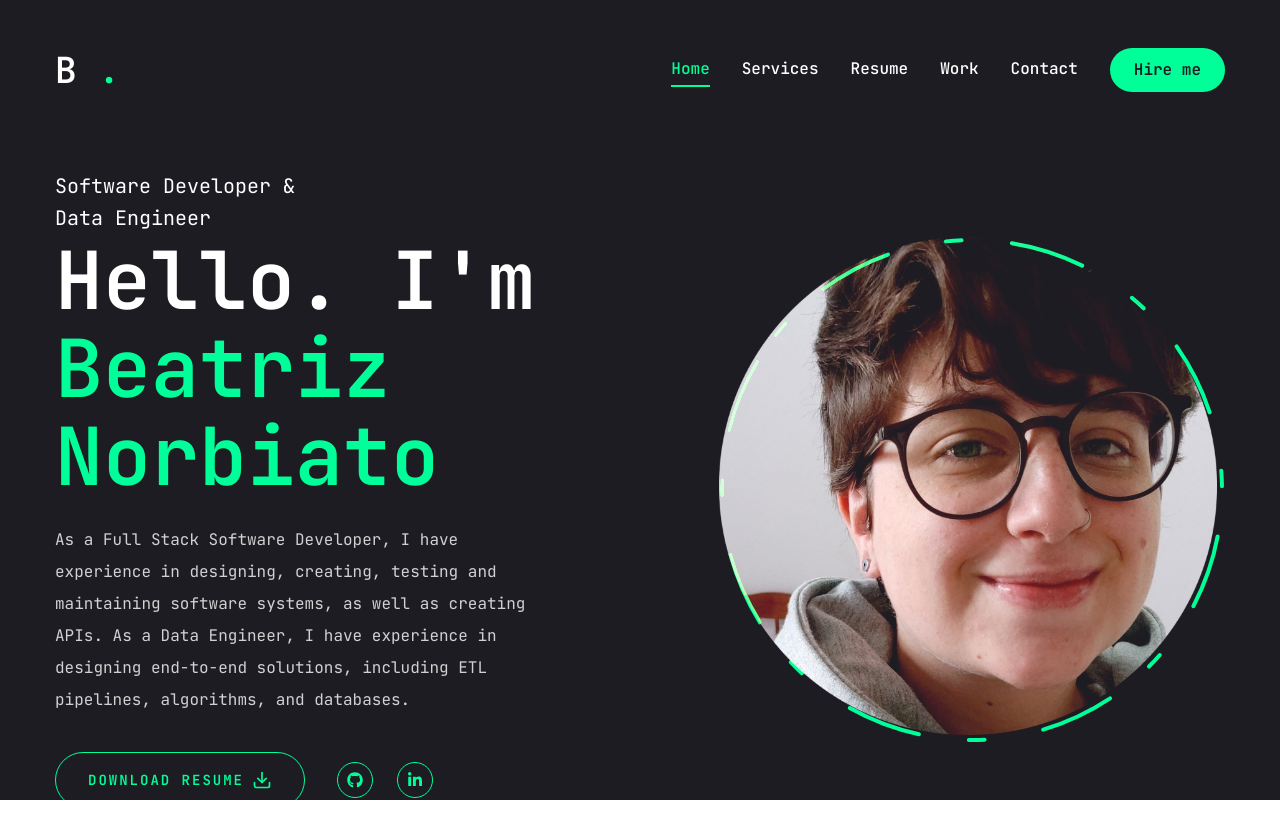
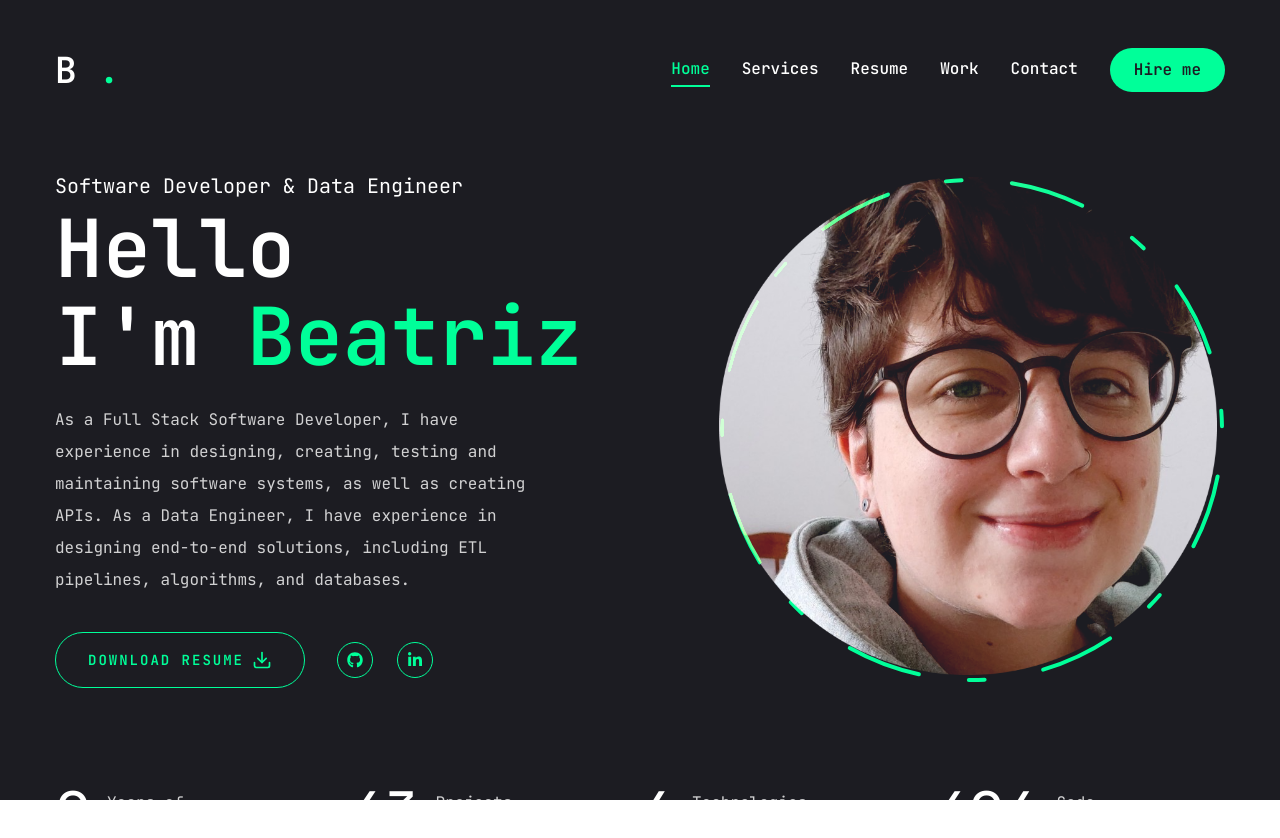
Before and after one commit to jbtestoni/portfolio, a Next.js app: page / in a window 1280 px wide. Shown: the top 838 px of the page. Built offline with nearby package versions, Linux system fonts and the light colour scheme.

Commit message:
Add stats to homepage

```diff
--- a/app/page.jsx
+++ b/app/page.jsx
@@ -3,6 +3,7 @@ import { FiDownload } from "react-icons/fi";
 
 import Social from "../components/Social";
 import Photo from "../components/Photo";
+import Stats from "../components/Stats";
 
 const Home = () => {
     return (
@@ -11,14 +12,11 @@ const Home = () => {
                 <div className="flex flex-col xl:flex-row items-center justify-between xl:pt-8 xl:pb-24">
                     <div className="text-center xl:text-left order-2 xl:order-none">
                         <span className="text-xl">
-                            Software Developer & <br />
-                            Data Engineer
+                            Software Developer & Data Engineer
                         </span>
                         <h1 className="h1 mb-6">
-                            Hello. I'm <br />{" "}
-                            <span className="text-accent">
-                                Beatriz Norbiato
-                            </span>
+                            Hello <br />
+                            I'm <span className="text-accent">Beatriz</span>
                         </h1>
                         <p className="max-w-[500px] mb-9 text-white/80">
                             As a Full Stack Software Developer, I have
@@ -52,6 +50,8 @@ const Home = () => {
                     </div>
                 </div>
             </div>
+
+            <Stats />
         </section>
     );
 };
--- /dev/null
+++ b/components/Stats.jsx
@@ -0,0 +1,59 @@
+"use client";
+
+import CountUp from "react-countup";
+
+const stats = [
+    {
+        num: 9,
+        text: "Years of experience",
+    },
+    {
+        num: 43,
+        text: "Projects completed",
+    },
+    {
+        num: 6,
+        text: "Technologies mastered",
+    },
+    {
+        num: 500,
+        text: "Code commits",
+    },
+];
+
+const Stats = ({ containerStyles, iconStyles }) => {
+    return (
+        <section>
+            <div className="container mx-auto">
+                <div className="flex flex-wrap gao-6 max-w-[80vw] mx-auto xl:max-w-none">
+                    {stats.map((item, index) => {
+                        return (
+                            <div
+                                className="flex-1 flex gap-4 items-center justify-center xl:justify-start"
+                                key={index}
+                            >
+                                <CountUp
+                                    end={item.num}
+                                    duration={5}
+                                    delay={2}
+                                    className="text-4xl xl:text-6xl front-extrabold"
+                                />
+                                <p
+                                    className={`${
+                                        item.text.length < 15
+                                            ? "max-w-[100px]"
+                                            : "max-w-[150px]"
+                                    } leading-snug text-white/80`}
+                                >
+                                    {item.text}
+                                </p>
+                            </div>
+                        );
+                    })}
+                </div>
+            </div>
+        </section>
+    );
+};
+
+export default Stats;
--- a/package.json
+++ b/package.json
@@ -21,6 +21,7 @@
     "lucide-react": "^0.383.0",
     "next": "14.2.3",
     "react": "^18",
+    "react-countup": "^6.5.3",
     "react-dom": "^18",
     "react-icons": "^5.2.1",
     "tailwind-merge": "^2.3.0",
```
Also changed, not shown: 1 other file (tests, documents, lock files or other folders).
